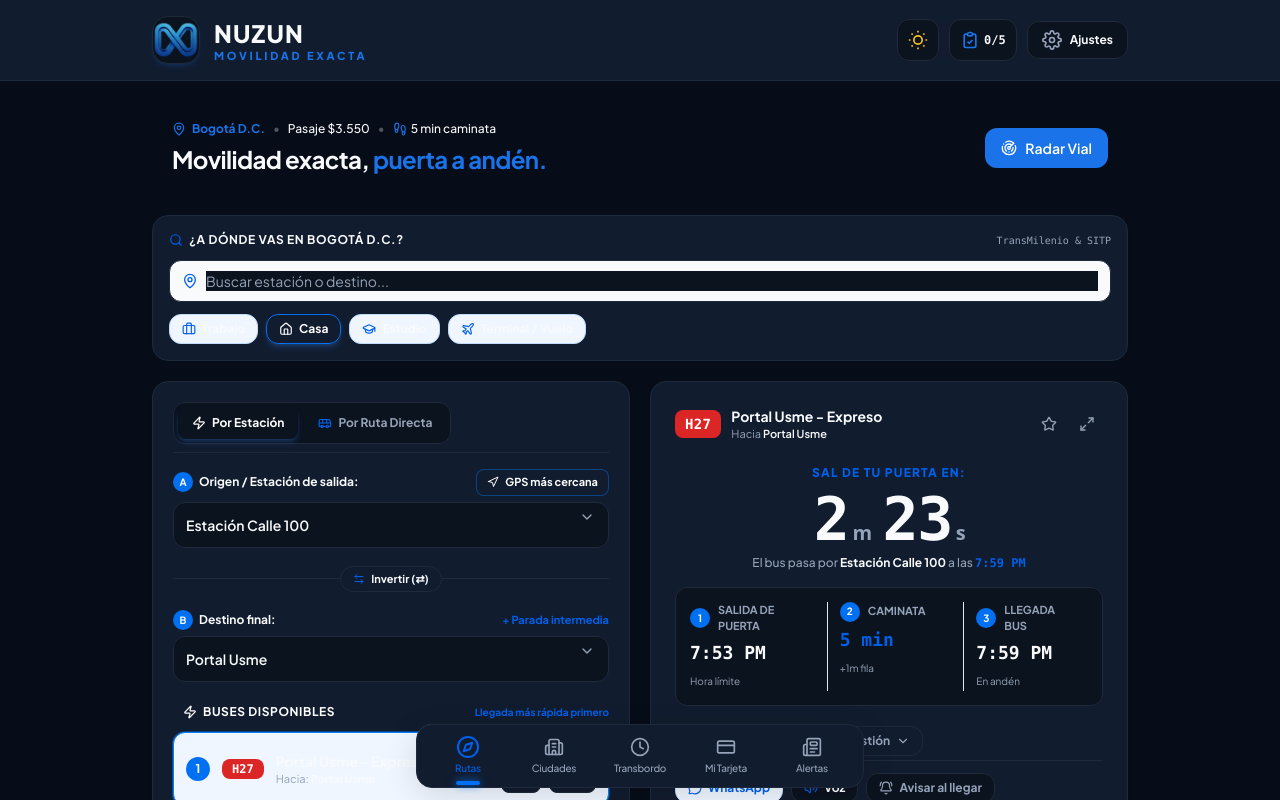
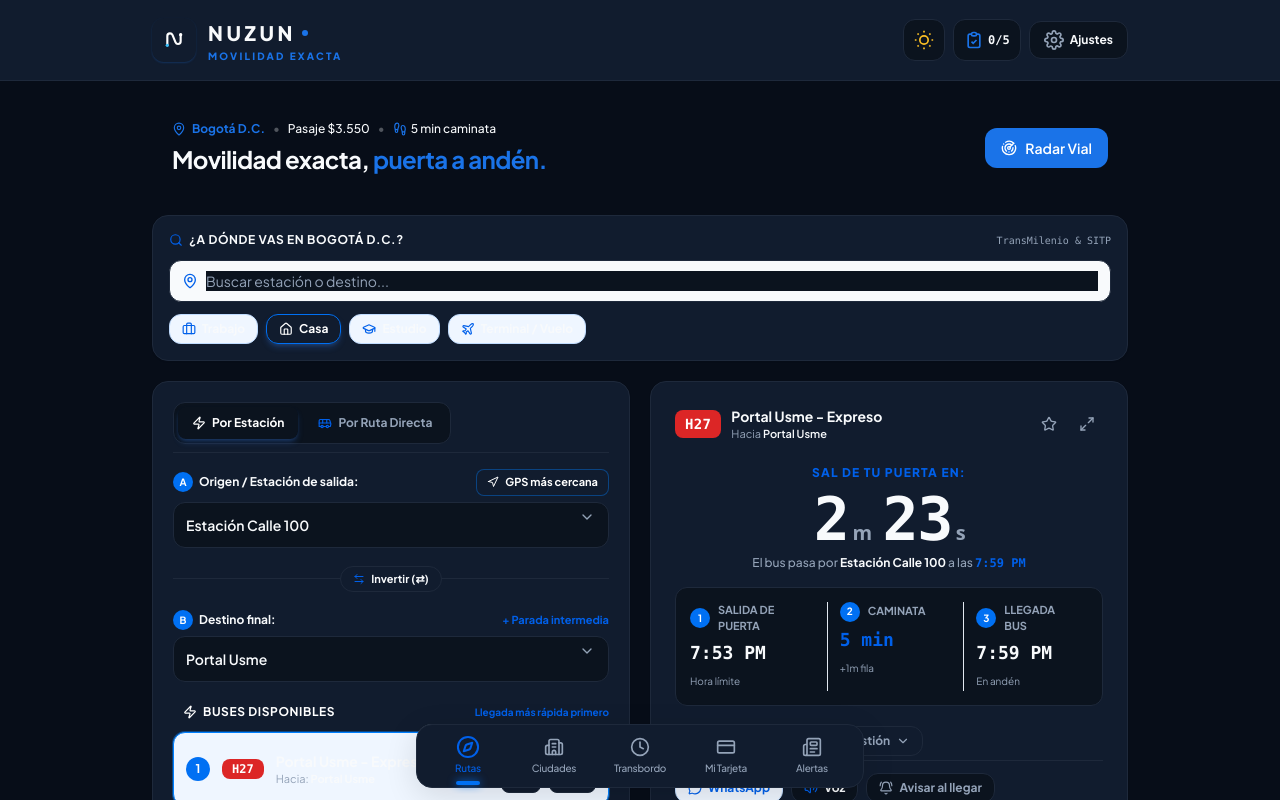
Before and after one commit to middleast1040-debug/-A-TIEMPO, a React (Vite) app: page / in a window 1280 px wide. Shown: the top 800 px of the page. Built offline with nearby package versions, Linux system fonts and the light colour scheme.

Commit message:
Update Header.tsx

```diff
--- a/src/components/Header.tsx
+++ b/src/components/Header.tsx
@@ -16,42 +16,58 @@ export const Header: React.FC<HeaderProps> = ({
   onToggleTheme,
 }) => {
   return (
-    <header className="w-full border-b border-slate-200 dark:border-[#1E293B] bg-white/95 dark:bg-[#0B131E]/95 backdrop-blur-xl sticky top-0 z-30 transition-colors">
+    <header className="w-full border-b border-slate-200 dark:border-[#1E293B] bg-white/90 dark:bg-[#070D18]/90 backdrop-blur-xl sticky top-0 z-30 transition-colors">
       <div className="max-w-5xl mx-auto px-4 sm:px-6 h-16 sm:h-20 flex items-center justify-between gap-3 w-full">
 
-        {/* LOGO Y MARCA NUZUN */}
-        <div className="flex items-center gap-3.5 shrink-0 select-none">
-          <div className="w-11 h-11 sm:w-12 sm:h-12 flex items-center justify-center rounded-2xl bg-[#0B131E] border border-[#1E293B] shadow-md shadow-[#1A73E8]/15 overflow-hidden shrink-0">
-            <img
-              src="/nuzun-logo.png"
-              alt="NUZUN Logo"
-              className="w-full h-full object-contain"
-            />
+        {/* LOGO Y MARCA NUZUN (Isotipo Vectorial de Alta Gama) */}
+        <div className="flex items-center gap-3 shrink-0 select-none">
+          <div className="w-10 h-10 sm:w-11 sm:h-11 relative flex items-center justify-center rounded-xl bg-gradient-to-br from-[#1A73E8] to-[#0D47A1] text-white shadow-sm shadow-[#1A73E8]/25 shrink-0">
+            <svg
+              viewBox="0 0 36 36"
+              fill="none"
+              xmlns="http://www.w3.org/2000/svg"
+              className="w-5 h-5 sm:w-6 sm:h-6"
+            >
+              <path
+                d="M8 26V12C8 9.79086 9.79086 8 12 8C13.6 8 15.05 8.95 15.68 10.42L20.32 21.58C20.95 23.05 22.4 24 24 24C26.2091 24 28 22.2091 28 20V10"
+                stroke="currentColor"
+                strokeWidth="3.2"
+                strokeLinecap="round"
+                strokeLinejoin="round"
+              />
+              <circle cx="8" cy="26" r="2.5" fill="#38BDF8" />
+              <circle cx="28" cy="10" r="2.5" fill="#FFFFFF" />
+            </svg>
           </div>
-          <div className="flex flex-col leading-tight">
-            <span className="text-xl sm:text-2xl font-black tracking-wider text-slate-900 dark:text-white">
-              NUZUN
-            </span>
-            <span className="text-[11px] font-extrabold uppercase tracking-[0.25em] text-[#1A73E8]">
+
+          <div className="flex flex-col leading-none">
+            <div className="flex items-center gap-1.5">
+              <span className="text-lg sm:text-xl font-black tracking-[0.18em] text-slate-900 dark:text-white">
+                NUZUN
+              </span>
+              <span className="w-1.5 h-1.5 rounded-full bg-[#1A73E8]" />
+            </div>
+            <span className="text-[10px] font-extrabold uppercase tracking-[0.22em] text-[#1A73E8] mt-1">
               Movilidad Exacta
             </span>
           </div>
         </div>
 
         {/* CONTROLES DE ACCIÓN */}
-        <div className="flex items-center gap-2.5 shrink-0">
+        <div className="flex items-center gap-2 shrink-0">
           <button
             type="button"
             onClick={onToggleTheme}
+            aria-label="Cambiar tema"
             className="flex items-center justify-center p-2.5 rounded-xl bg-slate-100 hover:bg-slate-200 dark:bg-[#111C2E] dark:hover:bg-[#1A2840] border border-slate-200 dark:border-[#1E293B] text-slate-700 dark:text-slate-300 transition-all cursor-pointer"
           >
             {themeMode === 'dark' ? (
-              <svg className="w-5 h-5 text-amber-400" fill="none" viewBox="0 0 24 24" stroke="currentColor" strokeWidth={2}>
+              <svg className="w-4 h-4 sm:w-5 sm:h-5 text-amber-400" fill="none" viewBox="0 0 24 24" stroke="currentColor" strokeWidth={2}>
                 <circle cx="12" cy="12" r="5" />
                 <path d="M12 1v2m0 18v2M4.22 4.22l1.42 1.42m12.72 12.72l1.42 1.42M1 12h2m18 0h2M4.22 19.78l1.42-1.42M18.36 5.64l1.42-1.42" />
               </svg>
             ) : (
-              <svg className="w-5 h-5 text-[#1A73E8]" fill="none" viewBox="0 0 24 24" stroke="currentColor" strokeWidth={2}>
+              <svg className="w-4 h-4 sm:w-5 sm:h-5 text-[#1A73E8]" fill="none" viewBox="0 0 24 24" stroke="currentColor" strokeWidth={2}>
                 <path d="M21 12.79A9 9 0 1 1 11.21 3 7 7 0 0 0 21 12.79z" />
               </svg>
             )}
@@ -61,9 +77,10 @@ export const Header: React.FC<HeaderProps> = ({
             <button
               type="button"
               onClick={onOpenChecklist}
+              aria-label="Lista de chequeo"
               className="relative flex items-center justify-center p-2.5 rounded-xl bg-slate-100 hover:bg-slate-200 dark:bg-[#111C2E] dark:hover:bg-[#1A2840] border border-slate-200 dark:border-[#1E293B] text-slate-700 dark:text-slate-300 transition-all cursor-pointer"
             >
-              <svg className="w-5 h-5 text-[#1A73E8]" fill="none" viewBox="0 0 24 24" stroke="currentColor" strokeWidth={2}>
+              <svg className="w-4 h-4 sm:w-5 sm:h-5 text-[#1A73E8]" fill="none" viewBox="0 0 24 24" stroke="currentColor" strokeWidth={2}>
                 <path d="M9 5H7a2 2 0 0 0-2 2v12a2 2 0 0 0 2 2h10a2 2 0 0 0 2-2V7a2 2 0 0 0-2-2h-2M9 5a2 2 0 0 0 2 2h2a2 2 0 0 0 2-2M9 5a2 2 0 0 1 2-2h2a2 2 0 0 1 2 2m-6 9l2 2 4-4" />
               </svg>
               {checklistCount && checklistCount.total > 0 && (
@@ -77,9 +94,10 @@ export const Header: React.FC<HeaderProps> = ({
           <button
             type="button"
             onClick={onOpenSettings}
-            className="flex items-center gap-2 px-3.5 py-2 rounded-xl bg-slate-100 hover:bg-slate-200 dark:bg-[#111C2E] dark:hover:bg-[#1A2840] border border-slate-200 dark:border-[#1E293B] text-slate-700 dark:text-slate-300 transition-all cursor-pointer"
+            aria-label="Abrir ajustes"
+            className="flex items-center gap-1.5 px-3 py-2 sm:px-3.5 sm:py-2 rounded-xl bg-slate-100 hover:bg-slate-200 dark:bg-[#111C2E] dark:hover:bg-[#1A2840] border border-slate-200 dark:border-[#1E293B] text-slate-700 dark:text-slate-300 transition-all cursor-pointer"
           >
-            <svg className="w-5 h-5 text-slate-500 dark:text-slate-400" fill="none" viewBox="0 0 24 24" stroke="currentColor" strokeWidth={2}>
+            <svg className="w-4 h-4 sm:w-5 sm:h-5 text-slate-500 dark:text-slate-400" fill="none" viewBox="0 0 24 24" stroke="currentColor" strokeWidth={2}>
               <circle cx="12" cy="12" r="3" />
               <path d="M19.4 15a1.65 1.65 0 0 0 .33 1.82l.06.06a2 2 0 0 1 0 2.83 2 2 0 0 1-2.83 0l-.06-.06a1.65 1.65 0 0 0-1.82-.33 1.65 1.65 0 0 0-1 1.51V21a2 2 0 0 1-2 2 2 2 0 0 1-2-2v-.09A1.65 1.65 0 0 0 9 19.4a1.65 1.65 0 0 0-1.82.33l-.06.06a2 2 0 0 1-2.83 0 2 2 0 0 1 0-2.83l.06-.06a1.65 1.65 0 0 0 .33-1.82 1.65 1.65 0 0 0-1.51-1H3a2 2 0 0 1-2-2 2 2 0 0 1 2-2h.09A1.65 1.65 0 0 0 4.6 9a1.65 1.65 0 0 0-.33-1.82l-.06-.06a2 2 0 0 1 0-2.83 2 2 0 0 1 2.83 0l.06.06a1.65 1.65 0 0 0 1.82.33H9a1.65 1.65 0 0 0 1-1.51V3a2 2 0 0 1 2-2 2 2 0 0 1 2 2v.09a1.65 1.65 0 0 0 1 1.51 1.65 1.65 0 0 0 1.82-.33l.06-.06a2 2 0 0 1 2.83 0 2 2 0 0 1 0 2.83l-.06.06a1.65 1.65 0 0 0-.33 1.82V9a1.65 1.65 0 0 0 1.51 1H21a2 2 0 0 1 2 2 2 2 0 0 1-2 2h-.09a1.65 1.65 0 0 0-1.51 1z" />
             </svg>
```
